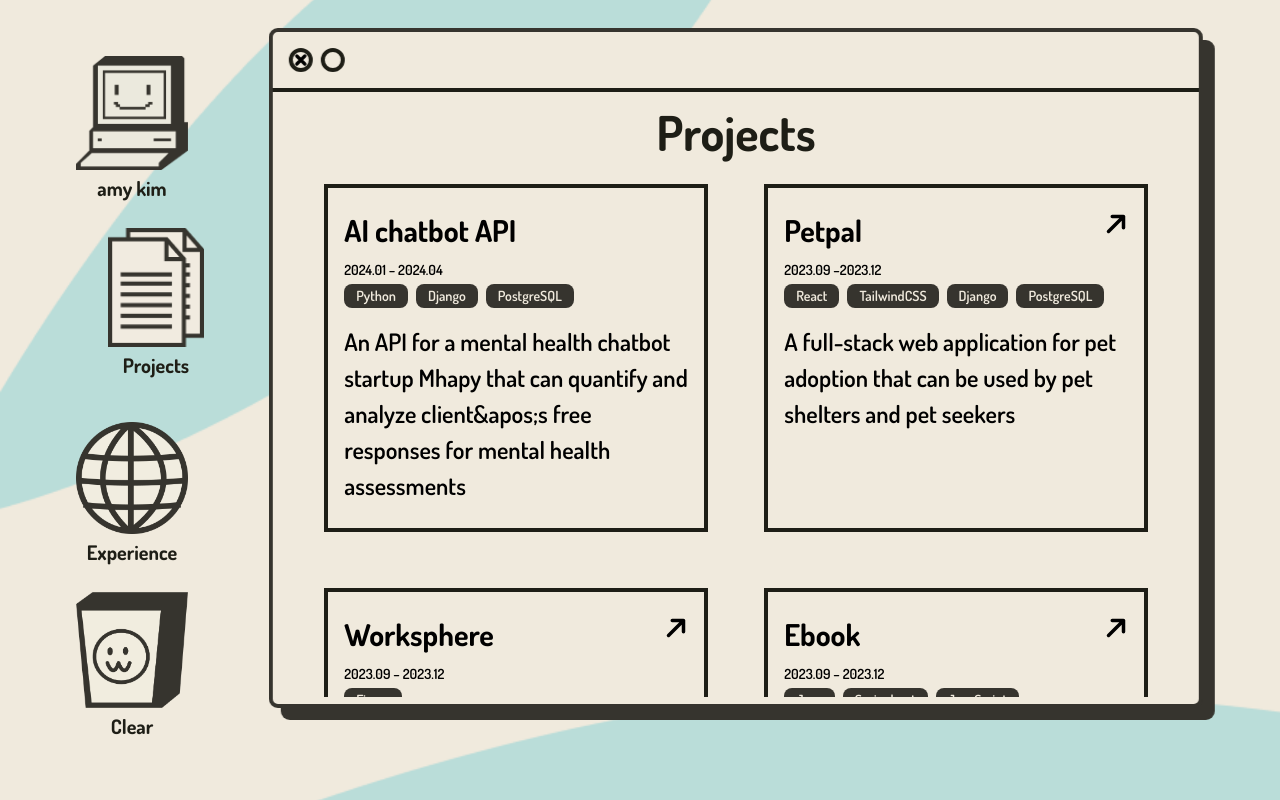
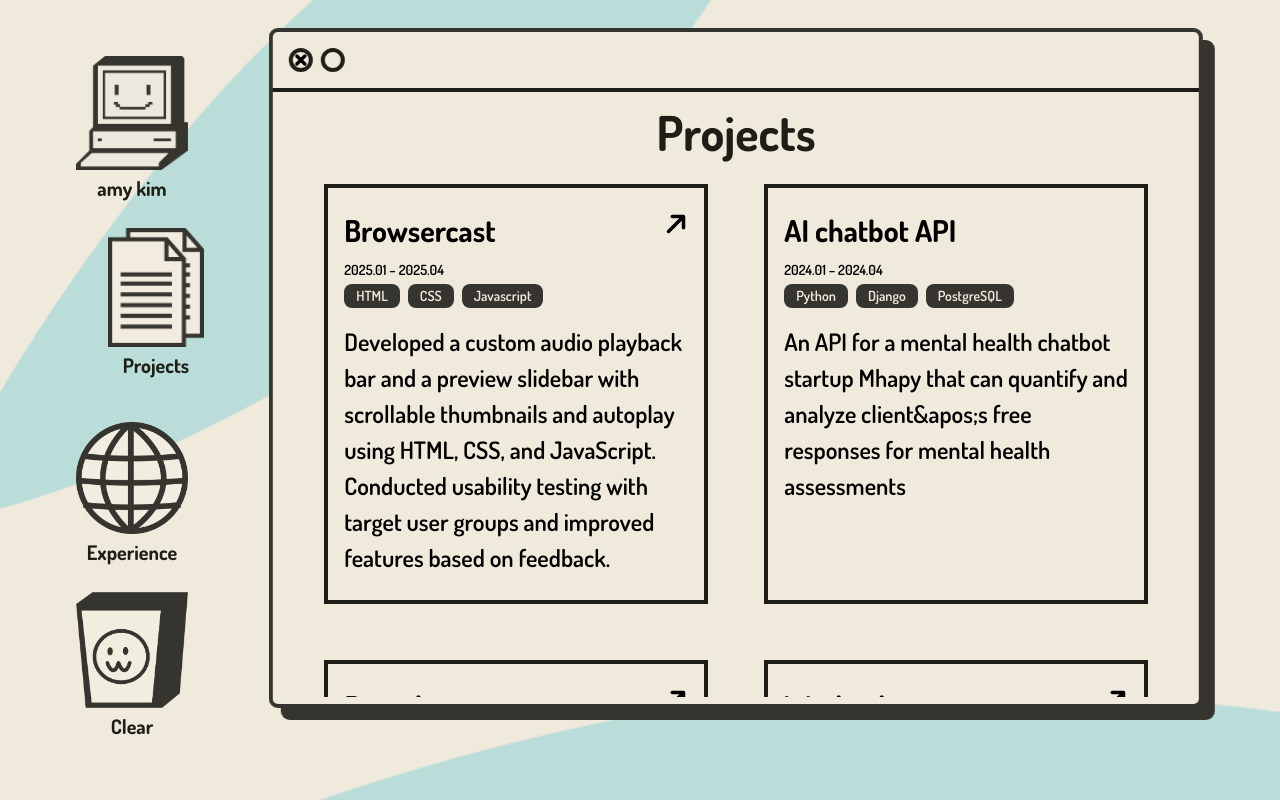
Before and after one commit to kimmy190/kimmy190, a Next.js app: page / in a window 1280 px wide. Both pictures are taken after a click on the element "Projects". Built offline with nearby package versions, Linux system fonts and the light colour scheme.

Commit message:
Update Project.jsx

```diff
--- a/src/components/Project.jsx
+++ b/src/components/Project.jsx
@@ -3,6 +3,17 @@ import ProjectSection from './ProjectSection';
 
 const Project = ({ onClose }) => {
     const projectData = [
+        {
+          project: "Browsercast",
+          roles: [
+            {title: "HTML"},
+            { title: "CSS" },
+            { title: "Javascript" },
+          ],
+          year: "2025.01 – 2025.04",
+          website: "https://github.com/gvwilson/browsercast",
+        description:"Developed a custom audio playback bar and a preview slidebar with scrollable thumbnails and autoplay using HTML, CSS, and JavaScript. Conducted usability testing with target user groups and improved features based on feedback."
+    },
         {
           project: "AI chatbot API",
           roles: [
```
